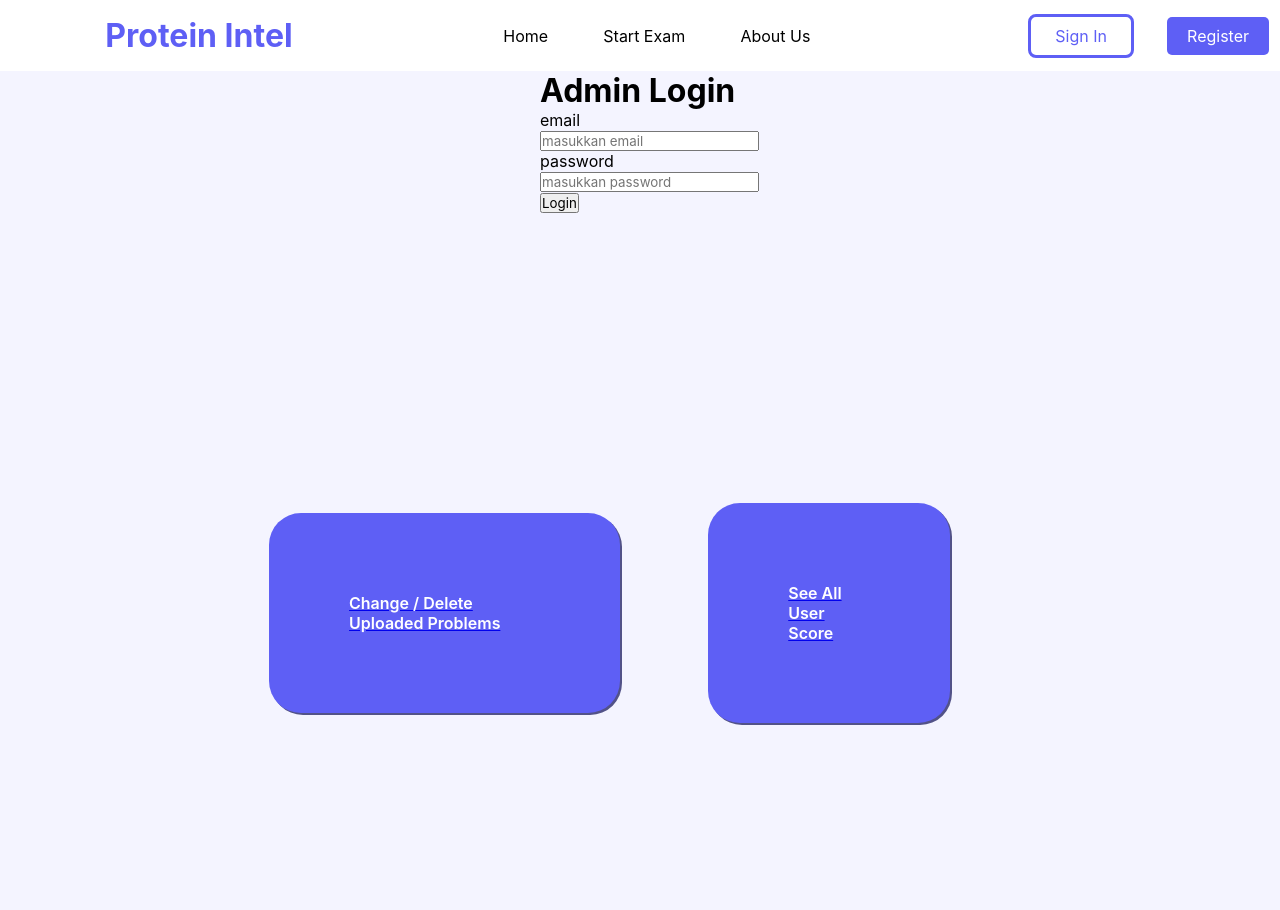
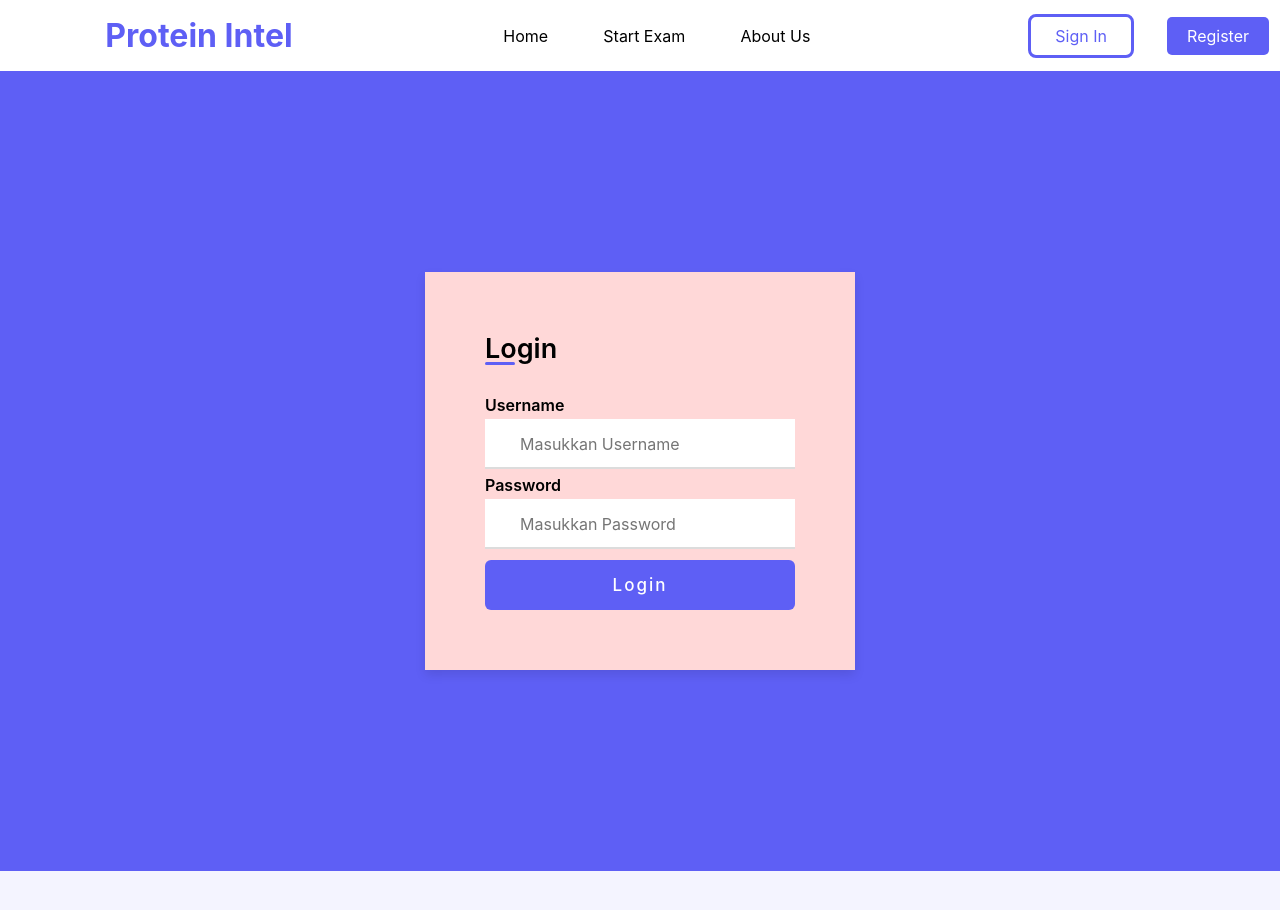
Before and after one commit to adelaidebonfamille/protein-intel, a React (Vite) app in the folder Client/: page /admin in a window 1280 px wide. Shown: the top 910 px of the page. After the commit the page ends 871 px from the top, so only its background shows below. Built offline with nearby package versions, Linux system fonts and the light colour scheme.

Commit message:
Reusing Styles

```diff
--- a/Client/src/Components/Navbar/Navbar.jsx
+++ b/Client/src/Components/Navbar/Navbar.jsx
@@ -29,7 +29,7 @@ const Navbar = () => {
         </li>
       </ul>
       <ul className={styles.link2}>
-        {authCtx.userData ? (
+        {authCtx.userData && authCtx.userData.role === "user" ? (
           <>
             <li>
               <Link to={"/profile"}>
--- a/Client/src/Pages/Admin/Admin.jsx
+++ b/Client/src/Pages/Admin/Admin.jsx
@@ -1,4 +1,3 @@
-import { Link } from "react-router-dom";
 import styles from "./Admin.module.css";
 
 const Admin = () => {
@@ -7,28 +6,32 @@ const Admin = () => {
   };
 
   return (
-    <>
-      <div className={styles["login-container"]}>
-        <h1>Admin Login</h1>
+    <div className={styles.body}>
+      <div className={styles.container}>
+        <div className={styles.form}>
+          <div className={`${styles.form} ${styles.login}`}>
+            <span className={styles.title}>Login</span>
+
             <form action="#" onSubmit={onSubmitHandler}>
               <div className={styles["input-field"]}>
-            <p>email</p>
+                <p>Username</p>
                 <input
                   type="text"
-              placeholder="masukkan email"
-              name="email"
+                  placeholder="Masukkan Username"
+                  name="username"
                   required
                 />
               </div>
               <div className={styles["input-field"]}>
-            <p>password</p>
+                <p>Password</p>
                 <input
                   type="password"
-              placeholder="masukkan password"
+                  placeholder="Masukkan Password"
                   name="password"
                   required
                 />
               </div>
+
               <button
                 type="submit"
                 className={`${styles["input-field"]} ${styles.button}`}
@@ -37,17 +40,9 @@ const Admin = () => {
               </button>
             </form>
           </div>
-      <div className={styles.container}>
-        <Link to="problems">
-          <div className={styles["category-button"]}>
-            Change / Delete Uploaded Problems
         </div>
-        </Link>
-        <Link to="scores">
-          <div className={styles["category-button"]}>See All User Score</div>
-        </Link>
       </div>
-    </>
+    </div>
   );
 };
 
--- a/Client/src/Pages/Admin/Admin.module.css
+++ b/Client/src/Pages/Admin/Admin.module.css
@@ -1,33 +1,177 @@
-.login-container {
-  width: 200px;
-  margin: auto;
-  display: block;
+.body {
+  height: 100vh;
+  display: flex;
+  align-items: center;
+  justify-content: center;
+  background-color: #5e5ff5;
 }
 
 .container {
+  position: relative;
+  max-width: 430px;
+  width: 100%;
+  background: rgb(255, 216, 216);
+  box-shadow: 0 5px 10px rgba(0, 0, 0, 0.1);
+}
+
+.container .form {
+  padding: 30px;
+}
+
+.container .form .title {
+  position: relative;
+  font-size: 27px;
+  font-weight: 600;
+}
+
+.form .title::before {
+  content: "";
+  position: absolute;
+  left: 0;
+  bottom: 0;
+  height: 3px;
+  width: 30px;
+  background-color: #5e5ff5;
+  border-radius: 25px;
+}
+
+.form .input-field {
+  position: relative;
+  margin-top: 30px;
+  height: 50px;
+  width: 100%;
+}
+
+.input-field p {
+  font-weight: 600;
+  font-size: 20;
+  margin-bottom: 4px;
+}
+
+.input-field input {
+  position: absolute;
+  height: 100%;
+  width: 100%;
+  padding: 0 35px;
+  border: none;
+  outline: none;
+  font-size: 16px;
+  border-bottom: 2px solid gainsboro;
+  border-top: 2px solid transparent;
+}
+
+.input-field input:is(:focus, :valid) {
+  border-bottom-color: #5e5ff5;
+}
+
+.input-field i {
+  position: absolute;
+  top: 50%;
+  left: 0;
+  transform: translateY(-50%);
+  color: gray;
+  font-size: 23px;
+  transition: all 0.2s ease;
+}
+
+.input-field input:is(:focus, :valid) ~ i {
+  color: #5e5ff5;
+}
+
+.form .checkbox-text {
   display: flex;
-  height: 100vh;
-  width: 100%;
-  flex: 1 1 1;
+  align-items: center;
+  justify-content: space-between;
+  margin-top: 20px;
+}
+
+.checkbox-text .checkbox-content {
+  display: flex;
+  align-items: center;
+}
+
+.checkbox-content input {
+  margin: 0 8px -2px 4px;
+  accent-color: #5e5ff5;
+}
+
+.form .text {
+  color: gray;
+  font-size: 14px;
+}
+
+.form a.text {
+  color: #5e5ff5;
+  text-decoration: none;
+}
+
+.form a {
+  display: inline-block;
+  margin-top: 10px;
+}
+
+.form a:hover {
+  text-decoration: underline;
+}
+
+.form .button {
+  margin-top: 35px;
+}
+
+.form .button {
+  margin-top: 35px;
+  border: none;
+  color: white;
+  font-size: 17px;
+  font-weight: 500;
+  letter-spacing: 2px;
+  border-radius: 6px;
+  background-color: #5e5ff5;
+  cursor: pointer;
+  transition: all 0.3s ease;
+}
+
+.button input:hover {
+  background-color: #4c4cc9;
+}
+
+.input-field.button:hover {
+  background-color: #3f3ff5;
+}
+
+.form .login-signup {
+  margin-top: 30px;
+  text-align: center;
+}
+
+.error {
+  display: flex;
+  margin-top: 35px;
+  border: none;
+  outline: rgb(247, 48, 48) 3px solid;
+  color: rgb(247, 48, 48);
+  font-size: 1rem;
+  font-weight: 500;
+  border-radius: 6px;
+  padding: 1rem 0;
+  background-color: rgb(255, 255, 255);
+  transition: all 0.3s ease;
   align-items: center;
   justify-content: center;
 }
 
-Link {
-  text-decoration: none;
+.messsage {
+  display: flex;
+  margin-top: 35px;
+  border: none;
+  color: rgb(255, 255, 255);
+  font-size: 1rem;
+  font-weight: 500;
+  border-radius: 6px;
+  background-color: rgb(76, 243, 61);
+  transition: all 0.3s ease;
+  align-items: center;
+  justify-content: center;
+  padding: 1rem;
+  text-align: center;
 }
-.category-button {
-  background-color: #5e5ff5;
-  color: white;
-  font-weight: 600;
-  width: 80%;
-  padding: 5rem;
-  border-radius: 32px;
-  box-shadow: 2px 2px #525288;
-}
-
-.category-button:hover {
-  background-color: #525288;
-  transform: translate(2px, 2px);
-  transition: all 0.2s;
-}
--- a/Client/src/Pages/Login/Login.jsx
+++ b/Client/src/Pages/Login/Login.jsx
@@ -37,7 +37,7 @@ const Login = () => {
               <div className={styles["input-field"]}>
                 <p>Email</p>
                 <input
-                  type="text"
+                  type="email"
                   placeholder="Masukkan Email"
                   name="email"
                   required
--- a/Client/src/Pages/Login/Login.module.css
+++ b/Client/src/Pages/Login/Login.module.css
@@ -131,6 +131,10 @@
   transition: all 0.3s ease;
 }
 
+.input-field.button:hover {
+  background-color: #3f3ff5;
+}
+
 .button input:hover {
   background-color: #4c4cc9;
 }
```
Lines whose indentation alone changed are shown as unchanged.
